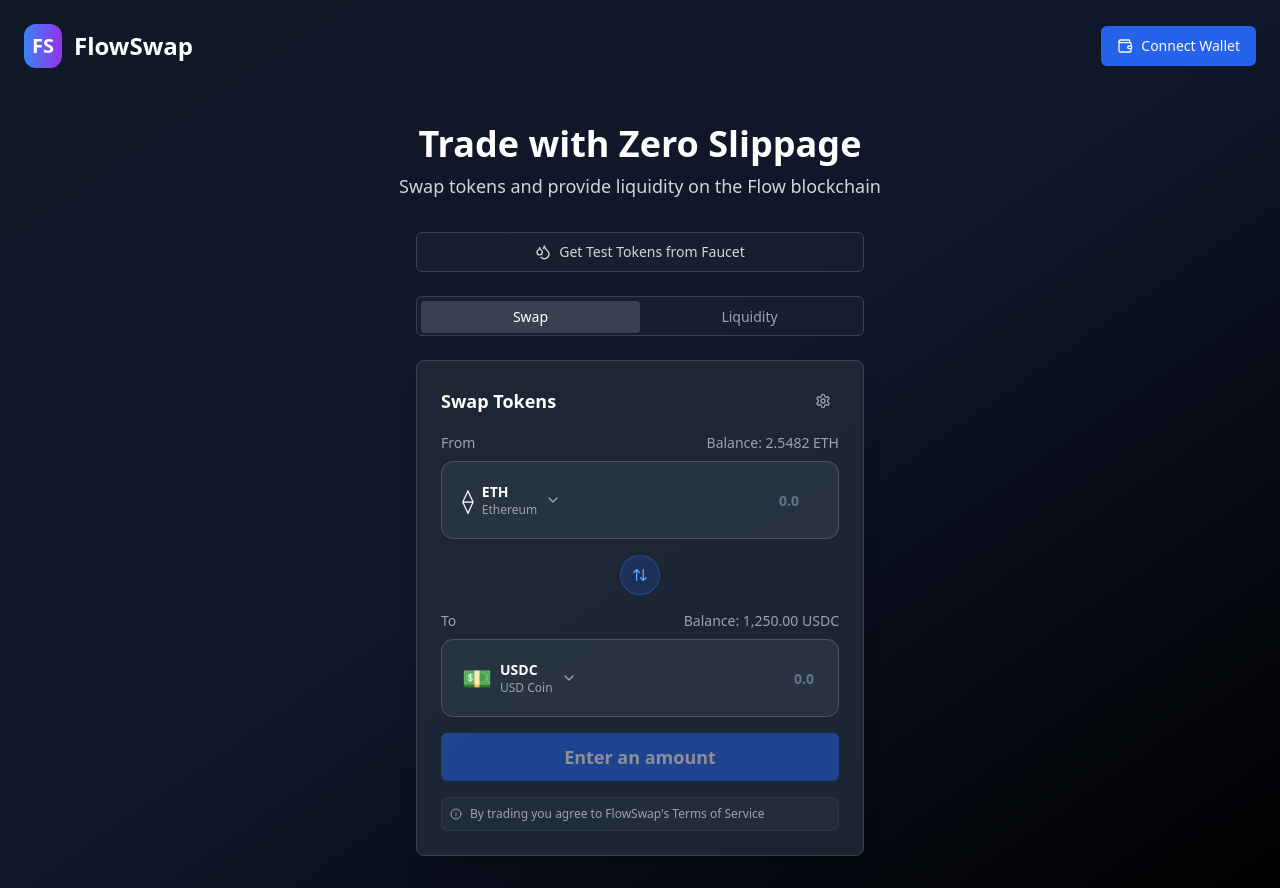
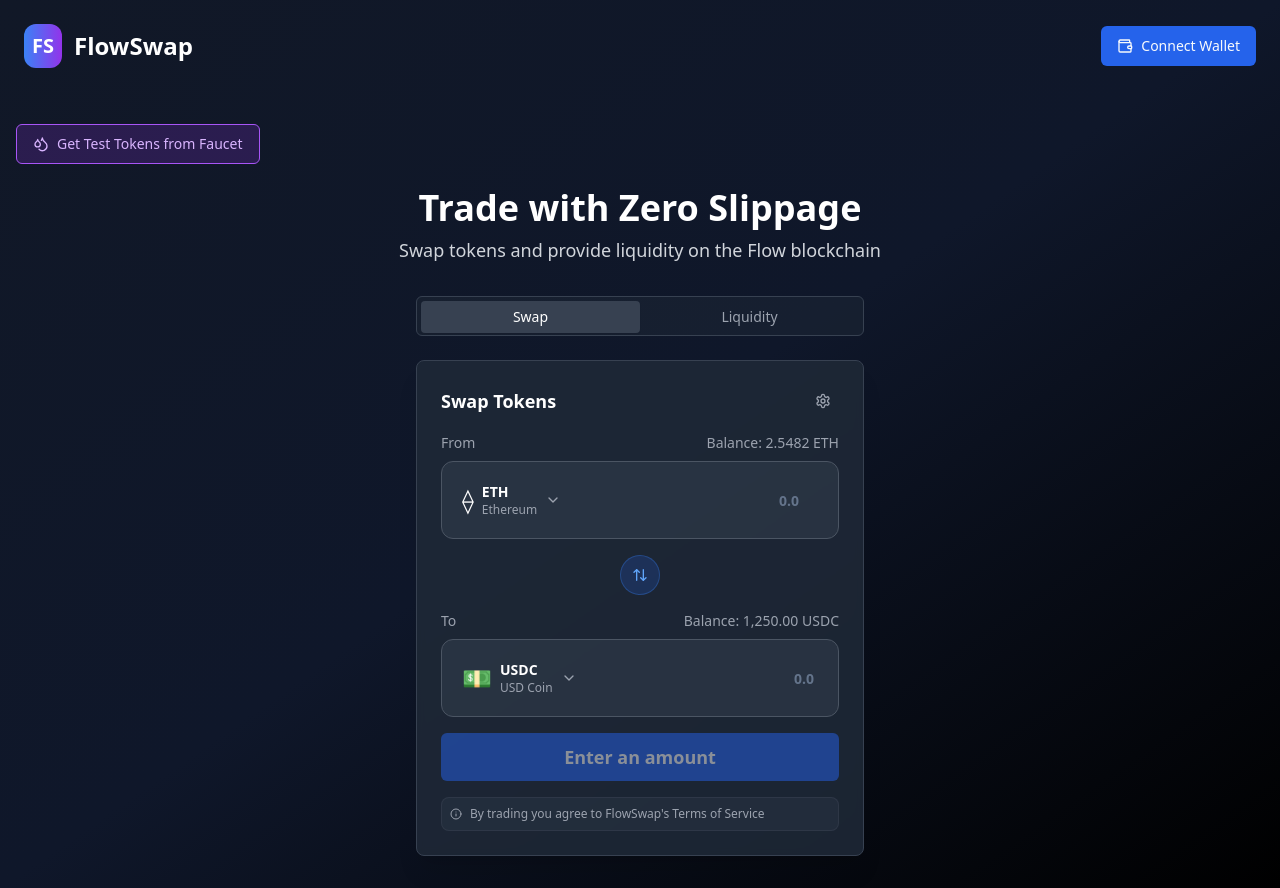
Before and after one commit to ify1233/flow-state-swapper, a React (Vite) app: page / in a window 1280 px wide. Built offline with nearby package versions, Linux system fonts and the light colour scheme.

Commit message:
Move faucet button and change color
Move the "Get Test Tokens from Faucet" button above the "Trade with Zero Slippage" section and change its color.

```diff
--- a/src/components/SwapInterface.tsx
+++ b/src/components/SwapInterface.tsx
@@ -10,17 +10,6 @@ import LiquidityCard from "./LiquidityCard";
 const SwapInterface = () => {
   return (
     <div className="max-w-md mx-auto space-y-6">
-      {/* Link to Faucet Page - moved to top */}
-      <Link to="/faucet">
-        <Button
-          variant="outline"
-          className="w-full flex items-center gap-2 bg-gray-800/50 border-gray-700 text-gray-300 hover:bg-gray-700 hover:text-white"
-        >
-          <Droplets className="h-4 w-4" />
-          Get Test Tokens from Faucet
-        </Button>
-      </Link>
-
       <Tabs defaultValue="swap" className="w-full">
         <TabsList className="grid w-full grid-cols-2 bg-gray-800/50 border border-gray-700">
           <TabsTrigger
--- a/src/pages/Index.tsx
+++ b/src/pages/Index.tsx
@@ -1,8 +1,9 @@
 
 import SwapInterface from "@/components/SwapInterface";
 import { Button } from "@/components/ui/button";
-import { Wallet } from "lucide-react";
+import { Wallet, Droplets } from "lucide-react";
 import { useState } from "react";
+import { Link } from "react-router-dom";
 
 const Index = () => {
   const [isWalletConnected, setIsWalletConnected] = useState(false);
@@ -40,6 +41,19 @@ const Index = () => {
 
       <div className="container mx-auto px-4 py-8">
         <div className="text-center mb-8">
+          {/* Link to Faucet Page - above the main heading */}
+          <div className="mb-6">
+            <Link to="/faucet">
+              <Button
+                variant="outline"
+                className="flex items-center gap-2 bg-purple-600/20 border-purple-500 text-purple-300 hover:bg-purple-600 hover:text-white transition-colors"
+              >
+                <Droplets className="h-4 w-4" />
+                Get Test Tokens from Faucet
+              </Button>
+            </Link>
+          </div>
+
           <h2 className="text-4xl font-bold text-white mb-2">Trade with Zero Slippage</h2>
           <p className="text-lg text-gray-300">Swap tokens and provide liquidity on the Flow blockchain</p>
         </div>
```
